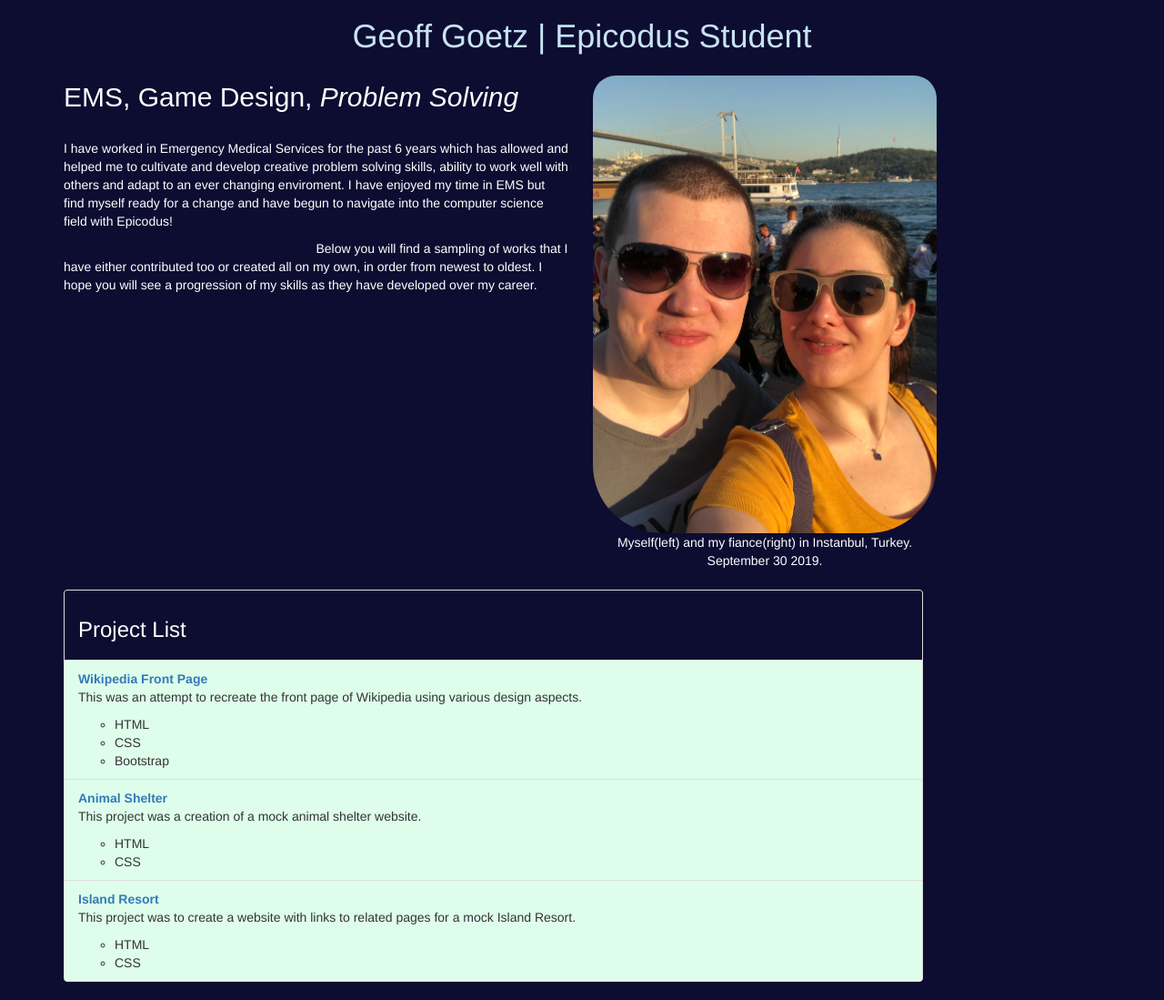
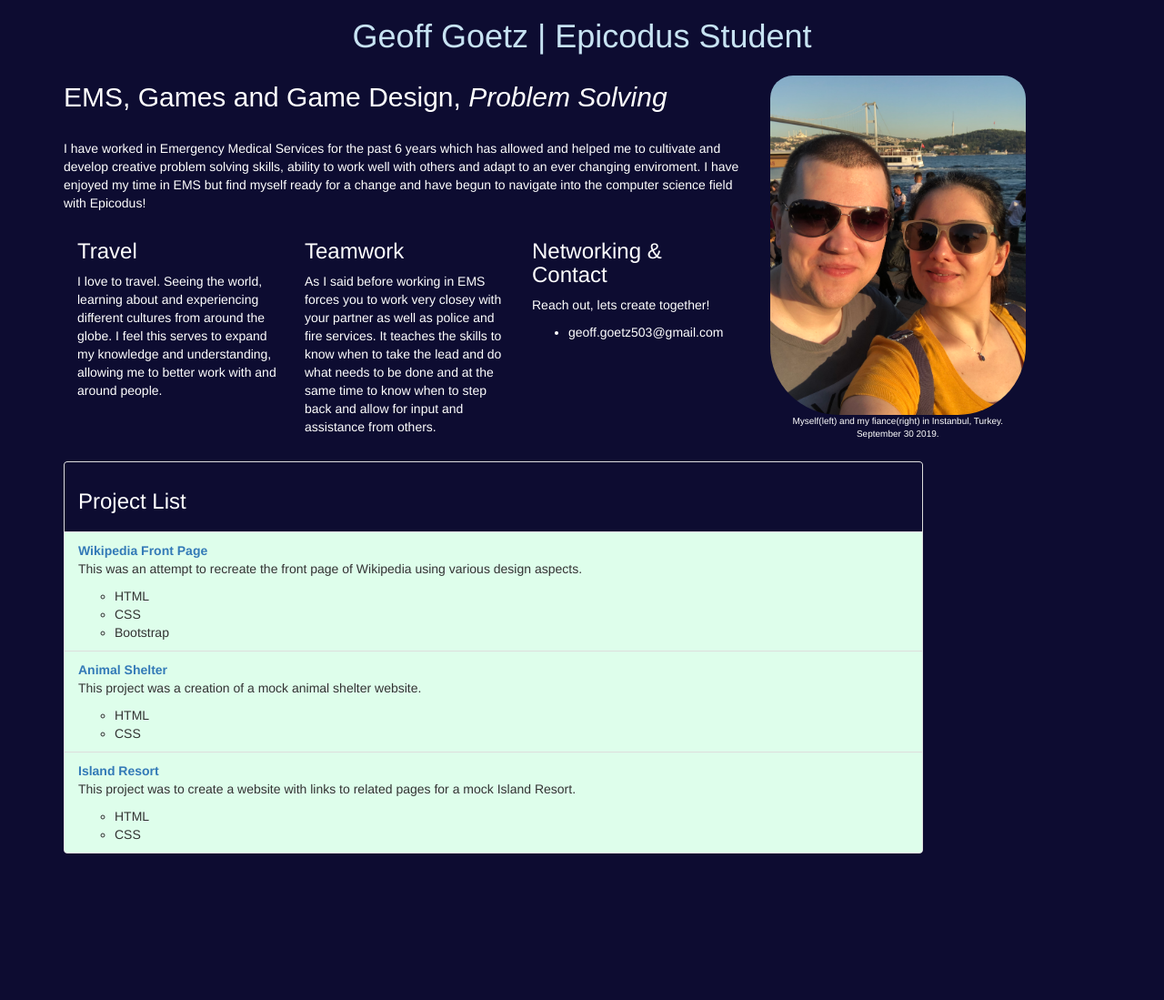
Before and after one commit to Pieharder/Portfolio-Landing-Page, a plain HTML site: page index.html in a window 1280 px wide. Shown: the whole page at 91% size. After the commit the page ends 958 px from the top, so only its background shows below. Drawn offline with Linux system fonts and the light colour scheme.

Commit message:
Add and adjust about me content and styling.

```diff
--- a/css/styles.css
+++ b/css/styles.css
@@ -17,6 +17,10 @@
 
 .about-me-text {
   color: white;
+}
+
+.above-project-text {
+  padding-top: 100px;
 }
 
 #above-project-text {
@@ -46,6 +50,7 @@
   color: #ffffff;
   margin: auto;
   text-align: center;
+  font-size: x-small;
 }
 
 .top-left-panel {
--- a/index.html
+++ b/index.html
@@ -9,22 +9,30 @@
     <h1 id="top-header">Geoff Goetz | Epicodus Student</h1>
     <div class="container">
       <div class="row">
-        <div class="col-md-6">
+        <div class="col-md-8">
           <div class="about-me-text">
-            <h2 class="top-left-panel">EMS, Game Design, <em>Problem Solving</em></h2>
+            <h2 class="top-left-panel">EMS, Games and Game Design, <em>Problem Solving</em></h2>
             <p>I have worked in Emergency Medical Services for the past 6 years which has allowed and helped me to cultivate and develop creative problem solving skills, ability to work well with others and adapt to an ever changing enviroment. I have enjoyed my time in EMS but find myself ready for a change and have begun to navigate into the computer science field with Epicodus!</p>
+
+            <div class=col-md-4>
+            <h3><span style="text-align: center;">Travel</span></h3>
+            <p>I love to travel. Seeing the world, learning about and experiencing different cultures from around the globe. I feel this serves to expand my knowledge and understanding, allowing me to better work with and around people.</p>
+            </div>
+            <div class=col-md-4>
+              <h3><span style="text-align: center;">Teamwork</span></h3>
+              <p>As I said before working in EMS forces you to work very closey with your partner as well as police and fire services. It teaches the skills to know when to take the lead and do what needs to be done and at the same time to know when to step back and allow for input and assistance from others.</p>
+            </div>
+            <div class=col-md-4>
+            <h3><span style="text-align: center;">Networking & Contact</span></h3>
+            <p>Reach out, lets create together!</p>
+            <ul>
+              <li>geoff.goetz503@gmail.com</li>
+            </ul>
+            </div>
           </div>
-          <div class=col-md-3>
-
-          </div>
-          <div class=col-md-3>
-
-          </div>
-          <p><span id="above-project-text"> Below you will find a sampling of works that I have either contributed too or created all on my own, in order from newest to oldest. I hope you will see a progression of my skills as they have developed over my career.</span></p>
         </div>
-        <div class="col-md-2">
-        </div>
-        <div class="col-md-4" id="pic-box-model">
+        <div class="col-md-1"></div>
+        <div class="col-md-3" id="pic-box-model">
           <img id=my-picture class="img-responsive" src="img/Portfolio-Image.jpg" alt="A picture of myself">
           <div class="caption-text">
             <p>Myself(left) and my fiance(right) in Instanbul, Turkey.
```
